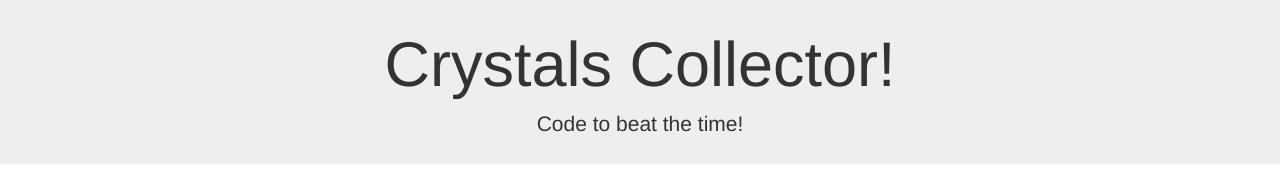
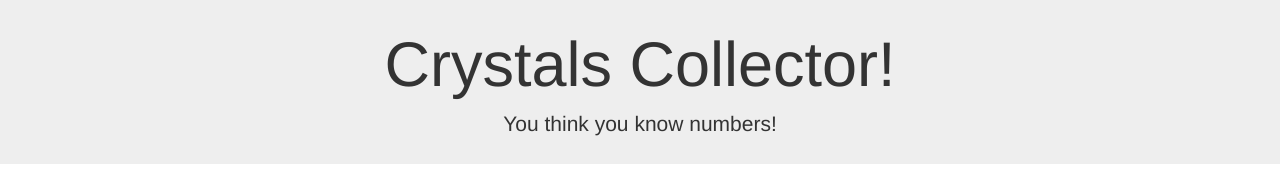
Before and after one commit to tsunamiq/week-four-game-crystals, a plain HTML site: page index.html in a window 1280 px wide. Shown: the top 191 px of the page. Drawn offline with nearby package versions, Linux system fonts and the light colour scheme; a web font is replaced by a local one.

Commit message:
Title edit

```diff
--- a/index.html
+++ b/index.html
@@ -23,7 +23,7 @@
 
 <div class="jumbotron">
 	<h1>Crystals Collector!</h1>
-	 <p>Code to beat the time!</p>
+	 <p>You think you know numbers!</p>
 </div>
 
 <div class="container">
```
